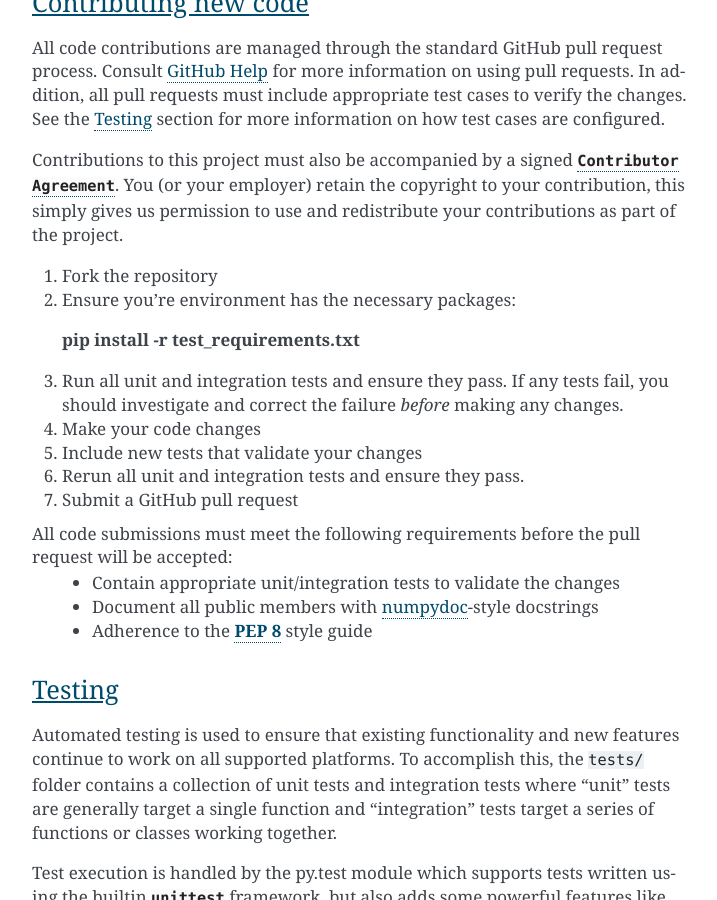
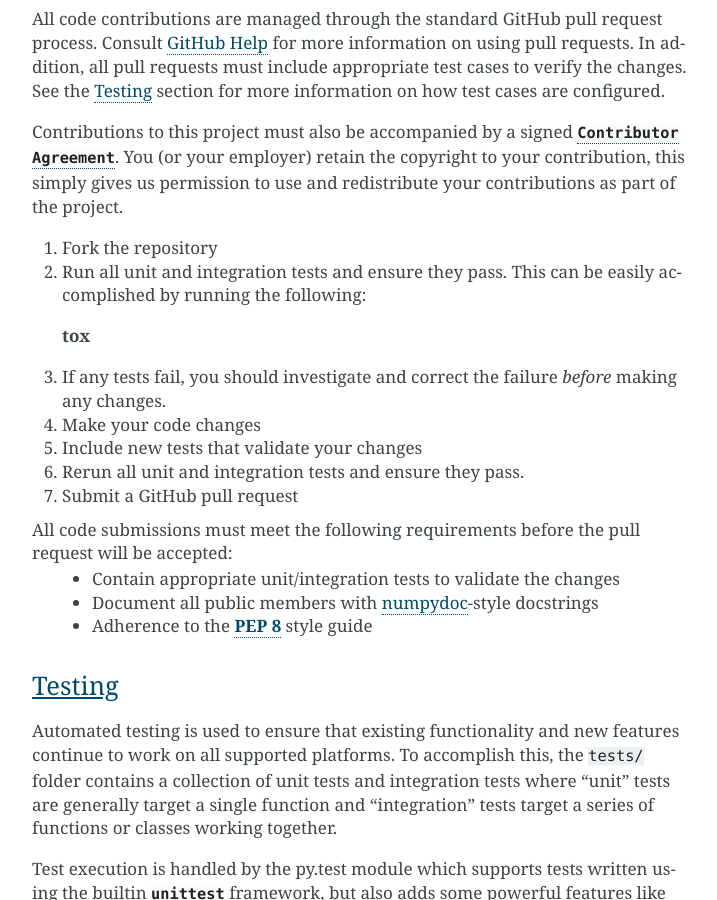
Before and after one commit to sassoftware/python-sasctl, a Sphinx documentation site: the page built from doc/index.rst, in a window 1280 px wide and 900 px high, scrolled down 8342 px. Shown: the whole window, without its empty margins (388-1105 px from the left). Built offline with Sphinx 7.4.7, drawn with Linux system fonts in a browser that asks for light colours; some of the changed text lies outside the part shown.

Commit message:
remove test_requirements

```diff
--- a/doc/index.rst
+++ b/doc/index.rst
@@ -33,11 +33,7 @@ If not already present, these packages will be downloaded and install automatica
 The following additional packages are recommended for full functionality:
 
 - swat
-
-
-All required and recommended packages are listed in `requirements.txt` and can be installed easily with::
-
-    pip install -r requirements.txt
+- kerberos
 
 
 Installation
@@ -47,9 +43,13 @@ For basic functionality::
 
     pip install sasctl
 
-For full functionality::
 
+Functionality that depends on additional packages can be installed using the following::
+
+    pip install sasctl[swat]
+    pip install sasctl[kerberos]
     pip install sasctl[all]
+
 
 Quickstart
 ----------
@@ -370,11 +370,11 @@ the copyright to your contribution, this simply gives us permission to use and r
 part of the project.
 
 1. Fork the repository
-#. Ensure you're environment has the necessary packages:
+#. Run all unit and integration tests and ensure they pass.  This can be easily accomplished by running the following:
 
-  :command:`pip install -r test_requirements.txt`
+  :command:`tox`
 
-3. Run all unit and integration tests and ensure they pass.  If any tests fail, you should investigate and correct the failure *before* making any changes.
+3. If any tests fail, you should investigate and correct the failure *before* making any changes.
 #. Make your code changes
 #. Include new tests that validate your changes
 #. Rerun all unit and integration tests and ensure they pass.
```
Also changed, not shown: CONTRIBUTING.md (+5 -7 lines), test_requirements.txt (deleted, +0 -10 lines), 1 other file.
